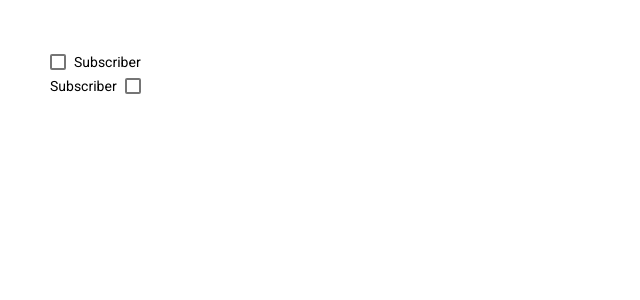
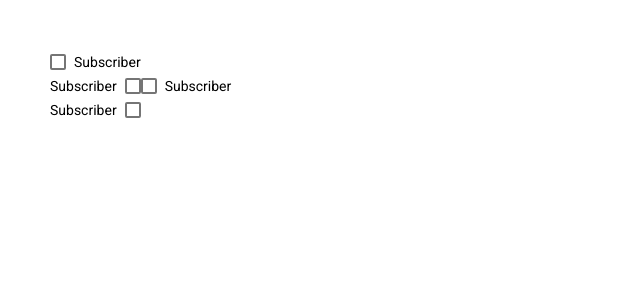
Before and after one commit to markpackham/angular_material_learn, an Angular app: page / in a window 1280 px wide. Shown: the top 300 px of the page, without its empty margins (0-640 px from the left). Built offline with nearby package versions, Linux system fonts and the light colour scheme.

Commit message:
demo color styling on checkboxes
https://youtu.be/G73PWSFDlmw?t=145

```diff
--- a/src/app/app.component.html
+++ b/src/app/app.component.html
@@ -6,4 +6,11 @@
   <mat-checkbox labelPosition="before">
     Subscriber
   </mat-checkbox>
+  <mat-checkbox color="primary">
+    Subscriber
+  </mat-checkbox>
+  <br>
+  <mat-checkbox color="warn" labelPosition="before">
+    Subscriber
+  </mat-checkbox>
 </div>
```
